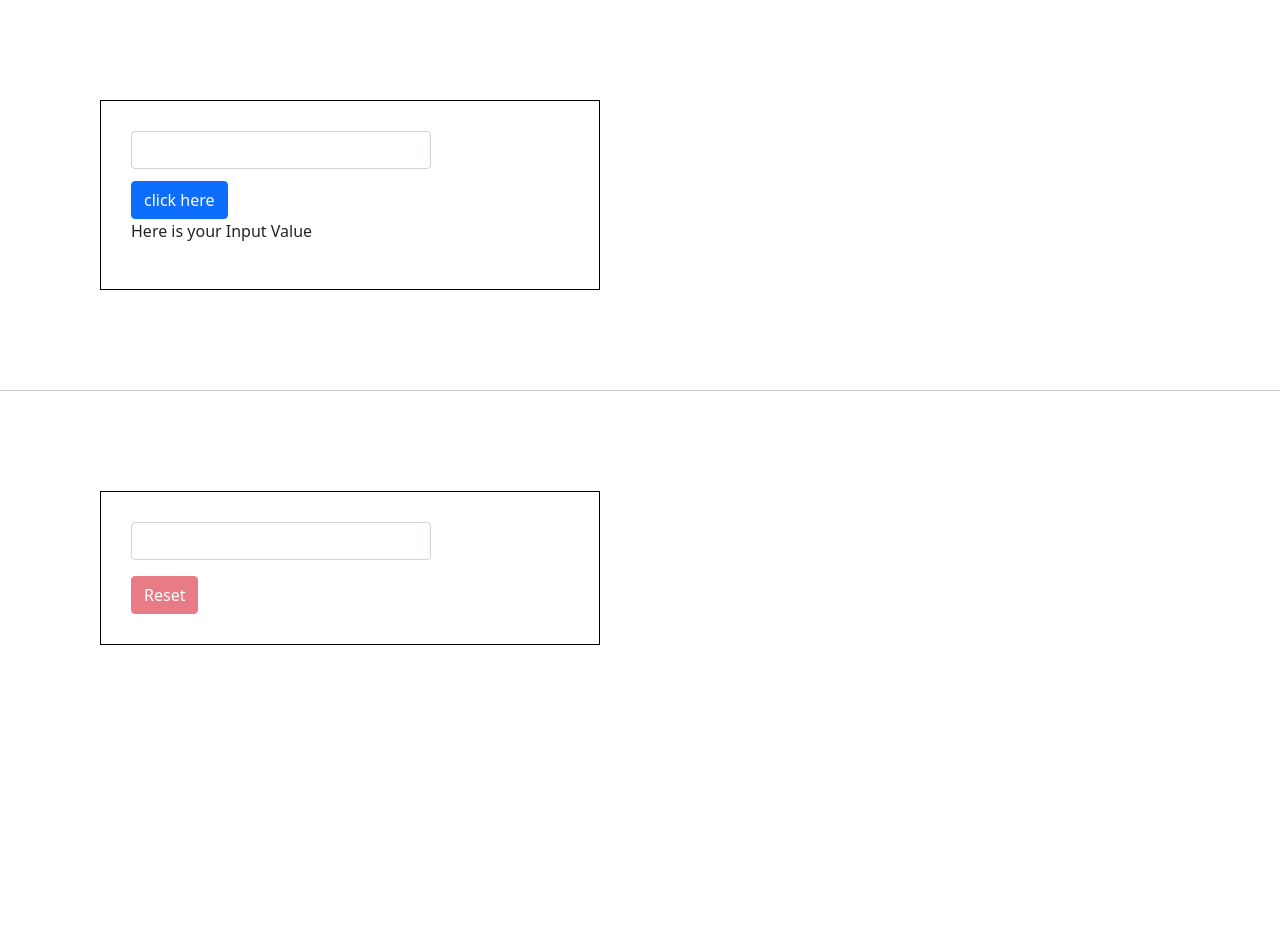
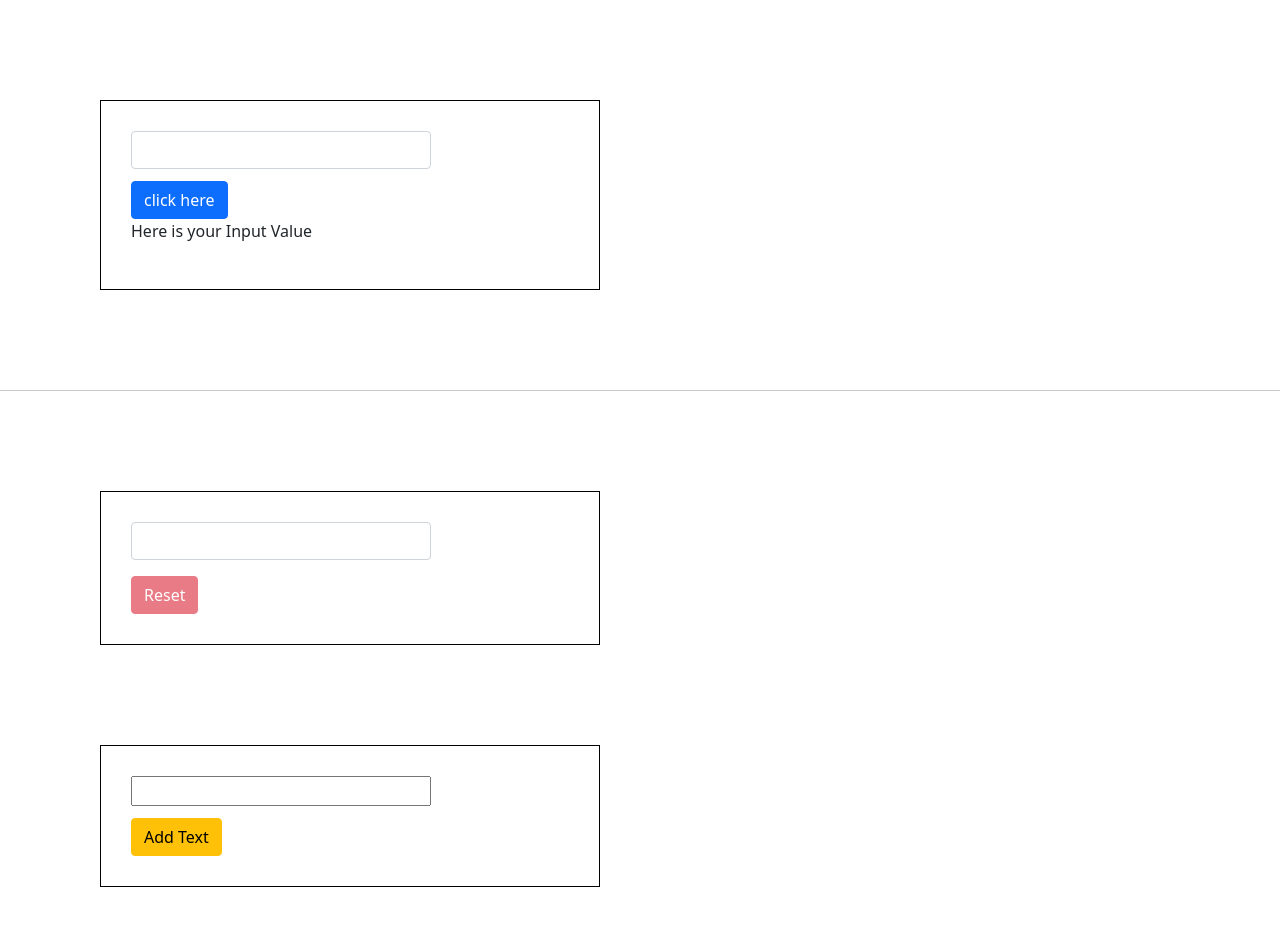
Before and after one commit to Knightch/AngularPracticeRepo, an Angular app in the folder angular-concept-prac/: page / in a window 1280 px wide. Shown: the top 926 px of the page. Before the commit the page ends 800 px from the top, so only its background shows below. Built offline with nearby package versions, Linux system fonts and the light colour scheme.

Commit message:
using *ngIf directive

```diff
--- a/angular-concept-prac/src/app/app.component.html
+++ b/angular-concept-prac/src/app/app.component.html
@@ -14,3 +14,5 @@
 
   <button class="btn btn-danger" [disabled]="!emptyString" (click)="resetString()">Reset</button>
 </div>
+
+<app-directive-concept></app-directive-concept>
--- a/angular-concept-prac/src/app/app.module.ts
+++ b/angular-concept-prac/src/app/app.module.ts
@@ -4,10 +4,12 @@ import { BrowserModule } from '@angular/platform-browser';
 
 import { AppRoutingModule } from './app-routing.module';
 import { AppComponent } from './app.component';
+import { DirectiveConceptComponent } from './directive-concept/directive-concept.component';
 
 @NgModule({
   declarations: [
-    AppComponent
+    AppComponent,
+    DirectiveConceptComponent
   ],
   imports: [
     BrowserModule,
--- /dev/null
+++ b/angular-concept-prac/src/app/directive-concept/directive-concept.component.html
@@ -0,0 +1,6 @@
+<div class="card-section">
+  <input type="text" [(ngModel)]="inputText">
+  <p *ngIf="userTypedText">added text ! {{inputText}}</p>
+  <br>
+  <button class="btn btn-warning" (click)="addText()">Add Text</button>
+</div>
--- /dev/null
+++ b/angular-concept-prac/src/app/directive-concept/directive-concept.component.scss
@@ -0,0 +1,10 @@
+.card-section {
+  margin: 100px;
+  width: 500px;
+  border: 1px solid #000;
+  padding: 30px;
+}
+input {
+  margin-bottom: 12px;
+  width: 300px;
+}
--- /dev/null
+++ b/angular-concept-prac/src/app/directive-concept/directive-concept.component.ts
@@ -0,0 +1,18 @@
+import { Component, OnInit } from '@angular/core';
+
+@Component({
+  selector: 'app-directive-concept',
+  templateUrl: './directive-concept.component.html',
+  styleUrls: ['./directive-concept.component.scss']
+})
+export class DirectiveConceptComponent implements OnInit {
+  inputText = "";
+  userTypedText = false;
+  constructor() { }
+
+  ngOnInit(): void {
+  }
+  addText() {
+    this.userTypedText = true
+  }
+}
```
Also changed, not shown: 1 other file (tests, documents, lock files or other folders).
